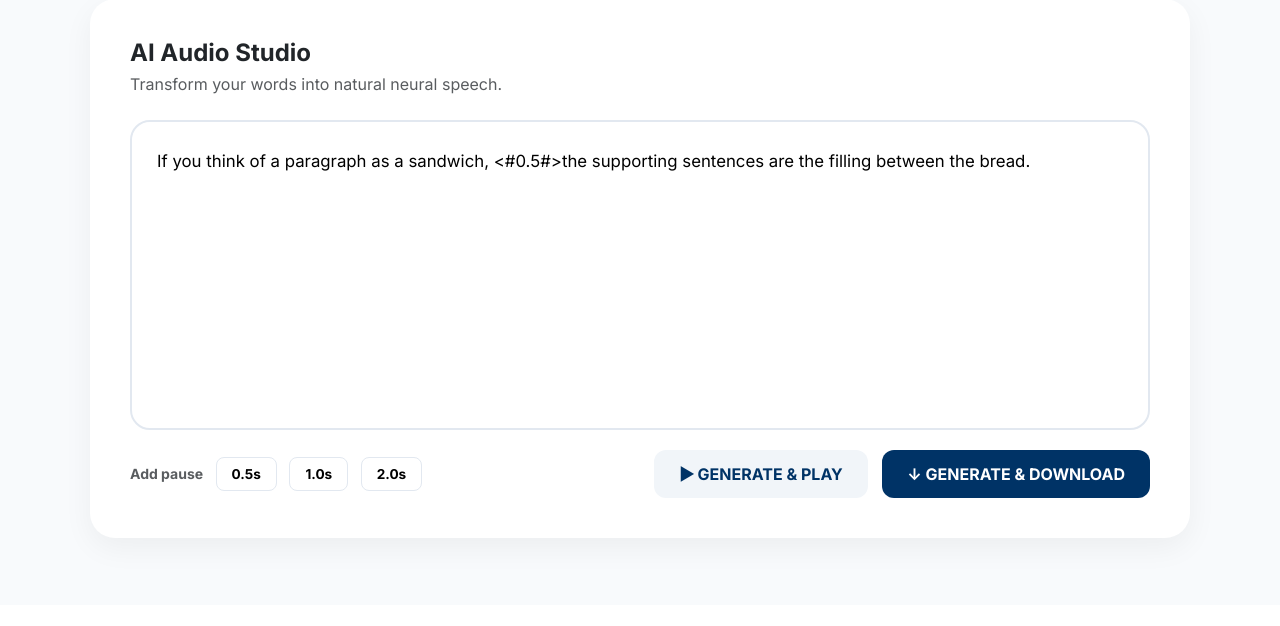
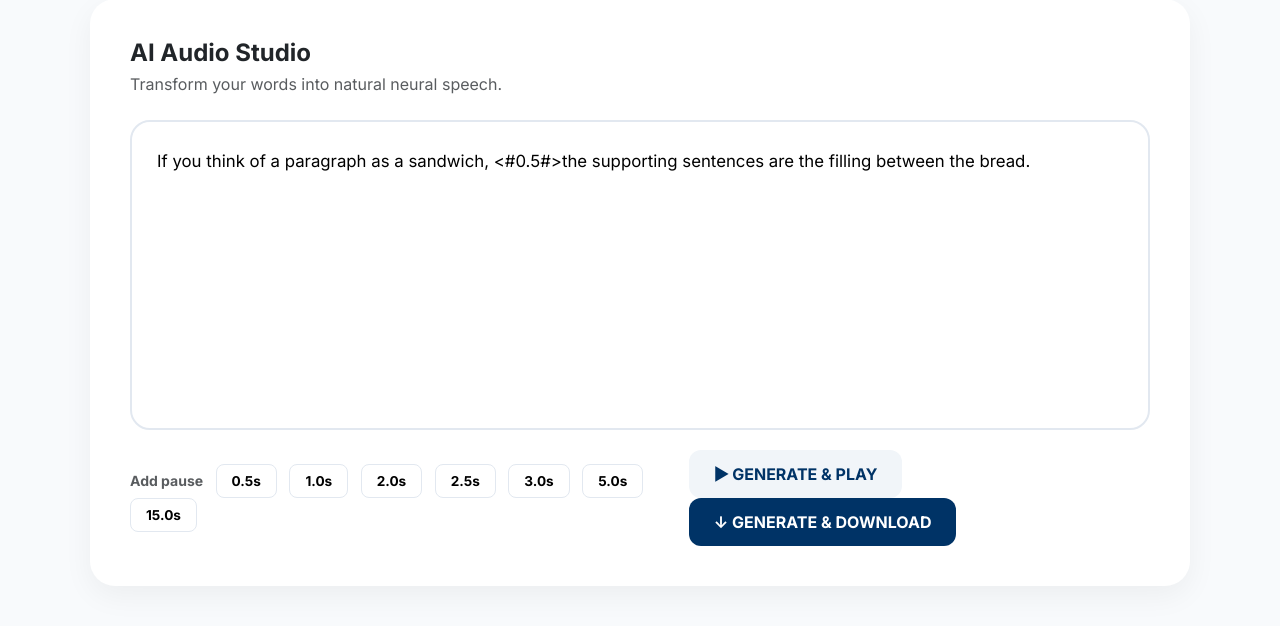
Before and after one commit to tusharkondvilkar/Multiple-text-to-voice, a Flask app: page / in a window 1280 px wide. Shown: the part 195-821 px from the top of the page. Before the commit the page ends 744 px from the top, so only its background shows below. Run offline with Flask 3, Linux system fonts and the light colour scheme; parts of the project's set-up code (start-up, migrations or seed data) failed here and were passed over.

Commit message:
Update index.html

```diff
--- a/templates/index.html
+++ b/templates/index.html
@@ -87,6 +87,11 @@
             <button class="pause-btn" onclick="insertTag('0.5')">0.5s</button>
             <button class="pause-btn" onclick="insertTag('1.0')">1.0s</button>
             <button class="pause-btn" onclick="insertTag('2.0')">2.0s</button>
+            <button class="pause-btn" onclick="insertTag('2.5')">2.5s</button>
+            <button class="pause-btn" onclick="insertTag('3.0')">3.0s</button>
+            <button class="pause-btn" onclick="insertTag('5.0')">5.0s</button>
+            <button class="pause-btn" onclick="insertTag('15.0')">15.0s</button>
+
         </div>
         <div>
             <button class="btn-action btn-play" id="playBtn" onclick="generate(true)">▶ GENERATE & PLAY</button>
```
